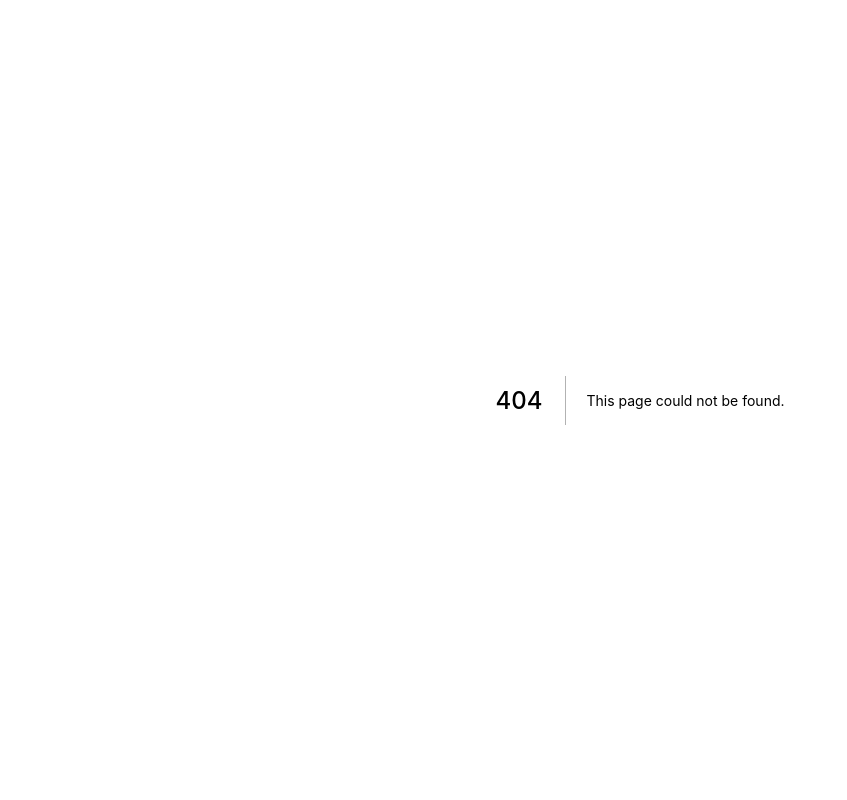
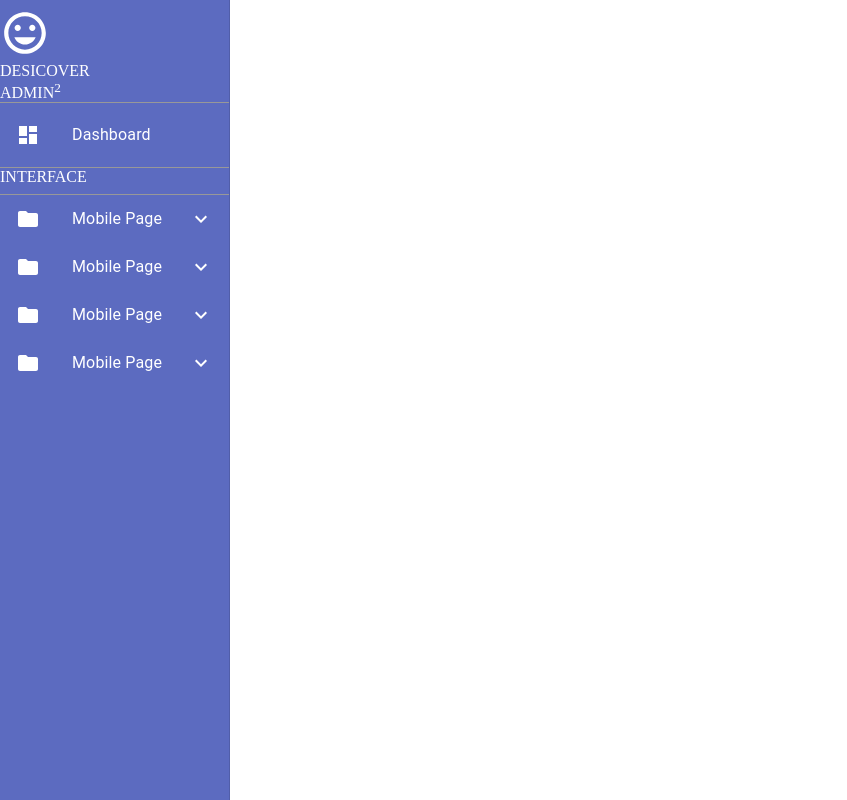
Before and after one commit to Amruta-26/Bcatalyst, a Next.js app in the folder desicovers-next-admin/: page /add-product in a window 1280 px wide. Before the commit this address had no page. Shown: the whole page, without its empty margins (0-847 px from the left). Built offline with nearby package versions, Linux system fonts and the light colour scheme.

Commit message:
demo files

```diff
--- a/desicovers-next-admin/pages/_app.js
+++ b/desicovers-next-admin/pages/add-product.js
@@ -1,7 +1,11 @@
-import '../styles/globals.css'
+// import Head from "next/head";
+import Sidebar from "./components/sidebar";
 
-function MyApp({ Component, pageProps }) {
-  return <Component {...pageProps} />
+export default function Home() {
+    return (
+        <>
+            <Sidebar />
+            <h1>Add PRodcut</h1>
+        </>
+    );
 }
-
-export default MyApp
--- a/desicovers-next-admin/pages/components/sidebar.js
+++ b/desicovers-next-admin/pages/components/sidebar.js
@@ -26,7 +26,7 @@ const drawerWidth = 300;
 
 export default function Sidebar() {
     const productItems = [
-        { name: "Add Product", link: "/demo" },
+        { name: "Add Product", link: "/add-product" },
         { name: "Show Product", link: "/demo" },
         { name: "Add Pincode", link: "/demo" },
         { name: "Tshirt Size", link: "/demo" },
@@ -136,9 +136,11 @@ const CollapsibleCustomComponent = ({ item, title }) => {
                     <div className="drop-fade">BASIC SERVICES:</div>
                     <List component="div" disablePadding>
                         {item.map((text, index) => (
-                            <ListItem sx={{ pl: 4 }} button key={text.name}>
-                                <ListItemText primary={text.name} />
-                            </ListItem>
+                            <Link href={text.link}>
+                                <ListItem sx={{ pl: 4 }} button key={text.name}>
+                                    <ListItemText primary={text.name} />
+                                </ListItem>
+                            </Link>
                         ))}
                     </List>
                 </Collapse>
```
